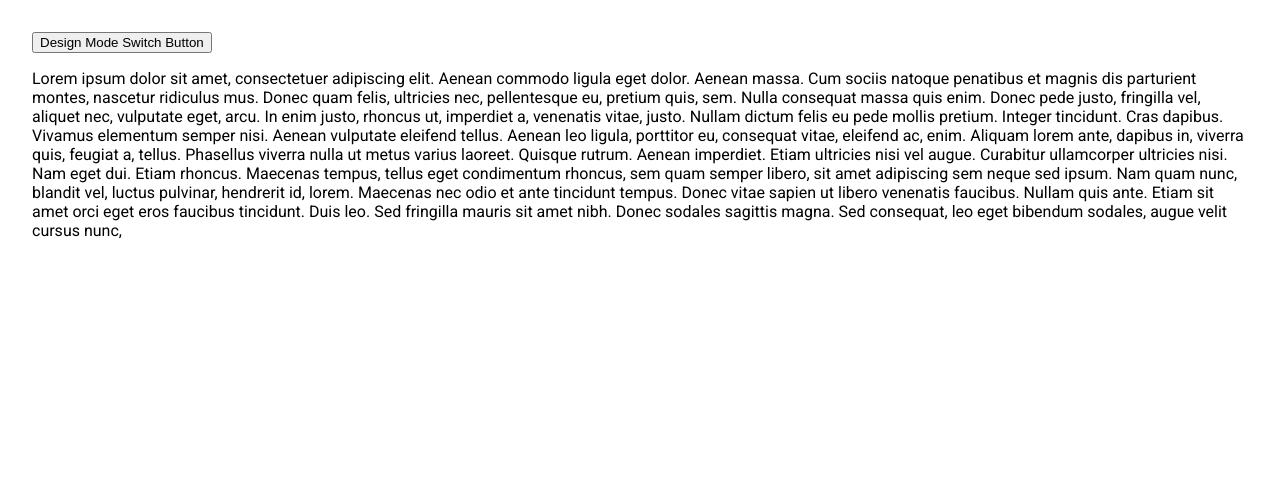
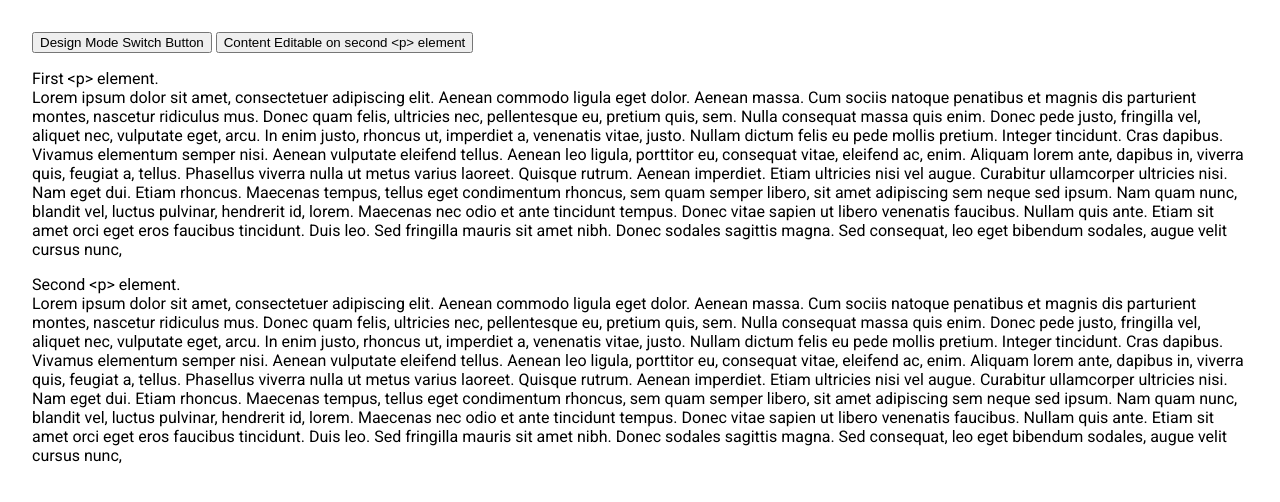
Before and after one commit to AdamModus/wait-web-could-do-that, a website: page src/html/design-mode/index.html in a window 1280 px wide. Drawn offline with Linux system fonts and the light colour scheme.

Commit message:
tiny update, added content editable demo

```diff
--- a/package.json
+++ b/package.json
@@ -25,6 +25,6 @@
   },
   "homepage": "https://github.com/AdamModus/wait-web-could-do-that/blob/master/README.md",
   "devDependencies": {
-    "serve": "^8.1.1"
+    "serve": "^9.1.0"
   }
 }
--- a/src/html/design-mode/index.html
+++ b/src/html/design-mode/index.html
@@ -15,29 +15,52 @@
         Design Mode Switch Button
     </button>
 
+    <button onclick="myFunc2()">
+        Content Editable on second &lt;p&gt; element
+    </button>
+
 
     <p>
-    Lorem ipsum dolor sit amet, consectetuer adipiscing elit. Aenean commodo ligula eget dolor. Aenean massa. Cum sociis
-    natoque penatibus et magnis dis parturient montes, nascetur ridiculus mus. Donec quam felis, ultricies nec,
-    pellentesque eu, pretium quis, sem. Nulla consequat massa quis enim. Donec pede justo, fringilla vel, aliquet nec,
-    vulputate eget, arcu. In enim justo, rhoncus ut, imperdiet a, venenatis vitae, justo. Nullam dictum felis eu pede
-    mollis pretium. Integer tincidunt. Cras dapibus. Vivamus elementum semper nisi. Aenean vulputate eleifend tellus.
-    Aenean leo ligula, porttitor eu, consequat vitae, eleifend ac, enim. Aliquam lorem ante, dapibus in, viverra quis,
-    feugiat a, tellus. Phasellus viverra nulla ut metus varius laoreet. Quisque rutrum. Aenean imperdiet. Etiam
-    ultricies nisi vel augue. Curabitur ullamcorper ultricies nisi. Nam eget dui. Etiam rhoncus. Maecenas tempus, tellus
-    eget condimentum rhoncus, sem quam semper libero, sit amet adipiscing sem neque sed ipsum. Nam quam nunc, blandit
-    vel, luctus pulvinar, hendrerit id, lorem. Maecenas nec odio et ante tincidunt tempus. Donec vitae sapien ut libero
-    venenatis faucibus. Nullam quis ante. Etiam sit amet orci eget eros faucibus tincidunt. Duis leo. Sed fringilla
-    mauris sit amet nibh. Donec sodales sagittis magna. Sed consequat, leo eget bibendum sodales, augue velit cursus
-    nunc,
+        First &lt;p&gt; element.<br/>
+        Lorem ipsum dolor sit amet, consectetuer adipiscing elit. Aenean commodo ligula eget dolor. Aenean massa. Cum sociis natoque penatibus et
+        magnis dis parturient montes, nascetur ridiculus mus. Donec quam felis, ultricies nec, pellentesque eu, pretium quis, sem. Nulla consequat massa quis enim.
+        Donec pede justo, fringilla vel, aliquet nec, vulputate eget, arcu. In enim justo, rhoncus ut, imperdiet a, venenatis vitae, justo. Nullam dictum felis eu
+        pede mollis pretium. Integer tincidunt. Cras dapibus. Vivamus elementum semper nisi. Aenean vulputate eleifend tellus. Aenean leo ligula, porttitor eu, consequat
+        vitae, eleifend ac, enim. Aliquam lorem ante, dapibus in, viverra quis, feugiat a, tellus. Phasellus viverra nulla ut metus varius laoreet. Quisque rutrum.
+        Aenean imperdiet. Etiam ultricies nisi vel augue. Curabitur ullamcorper ultricies nisi. Nam eget dui. Etiam rhoncus. Maecenas tempus, tellus eget condimentum
+        rhoncus, sem quam semper libero, sit amet adipiscing sem neque sed ipsum. Nam quam nunc, blandit vel, luctus pulvinar, hendrerit id, lorem. Maecenas nec
+        odio et ante tincidunt tempus. Donec vitae sapien ut libero venenatis faucibus. Nullam quis ante. Etiam sit amet orci eget eros faucibus tincidunt. Duis
+        leo. Sed fringilla mauris sit amet nibh. Donec sodales sagittis magna. Sed consequat, leo eget bibendum sodales, augue velit cursus nunc,
+    </p>
+
+    <p>
+        Second &lt;p&gt; element.<br/>
+        Lorem ipsum dolor sit amet, consectetuer adipiscing elit. Aenean commodo ligula eget dolor. Aenean massa. Cum sociis natoque penatibus et
+        magnis dis parturient montes, nascetur ridiculus mus. Donec quam felis, ultricies nec, pellentesque eu, pretium quis, sem. Nulla consequat massa quis enim.
+        Donec pede justo, fringilla vel, aliquet nec, vulputate eget, arcu. In enim justo, rhoncus ut, imperdiet a, venenatis vitae, justo. Nullam dictum felis eu
+        pede mollis pretium. Integer tincidunt. Cras dapibus. Vivamus elementum semper nisi. Aenean vulputate eleifend tellus. Aenean leo ligula, porttitor eu, consequat
+        vitae, eleifend ac, enim. Aliquam lorem ante, dapibus in, viverra quis, feugiat a, tellus. Phasellus viverra nulla ut metus varius laoreet. Quisque rutrum.
+        Aenean imperdiet. Etiam ultricies nisi vel augue. Curabitur ullamcorper ultricies nisi. Nam eget dui. Etiam rhoncus. Maecenas tempus, tellus eget condimentum
+        rhoncus, sem quam semper libero, sit amet adipiscing sem neque sed ipsum. Nam quam nunc, blandit vel, luctus pulvinar, hendrerit id, lorem. Maecenas nec
+        odio et ante tincidunt tempus. Donec vitae sapien ut libero venenatis faucibus. Nullam quis ante. Etiam sit amet orci eget eros faucibus tincidunt. Duis
+        leo. Sed fringilla mauris sit amet nibh. Donec sodales sagittis magna. Sed consequat, leo eget bibendum sodales, augue velit cursus nunc,
     </p>
 
     <script>
         function myFunc() {
             if (document.designMode === 'on') {
-            document.designMode = '';
+                document.designMode = 'off';
             } else {
                 document.designMode = 'on';
+            }
+        }
+
+        function myFunc2() {
+            var pElem = document.querySelectorAll('p')[1];
+            if (pElem.contentEditable === 'true') {
+                pElem.contentEditable = 'false';
+            } else {
+                pElem.contentEditable = 'true';
             }
         }
     </script>
```
Also changed, not shown: src/css/pointer-events/after.html (+3 -3 lines), src/css/pointer-events/before.html (+3 -3 lines), 1 other file. Lines whose indentation alone changed are shown as unchanged.
